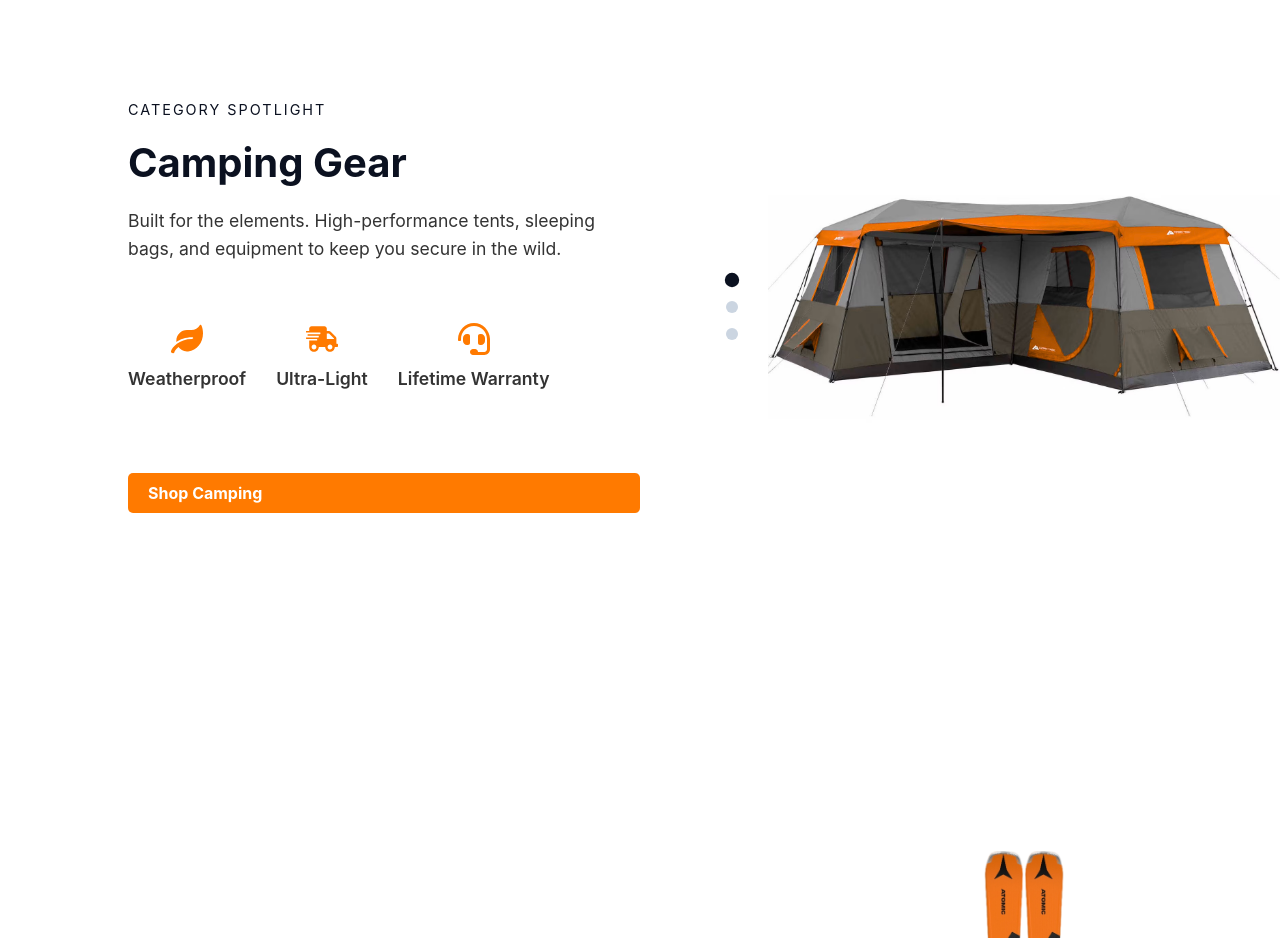
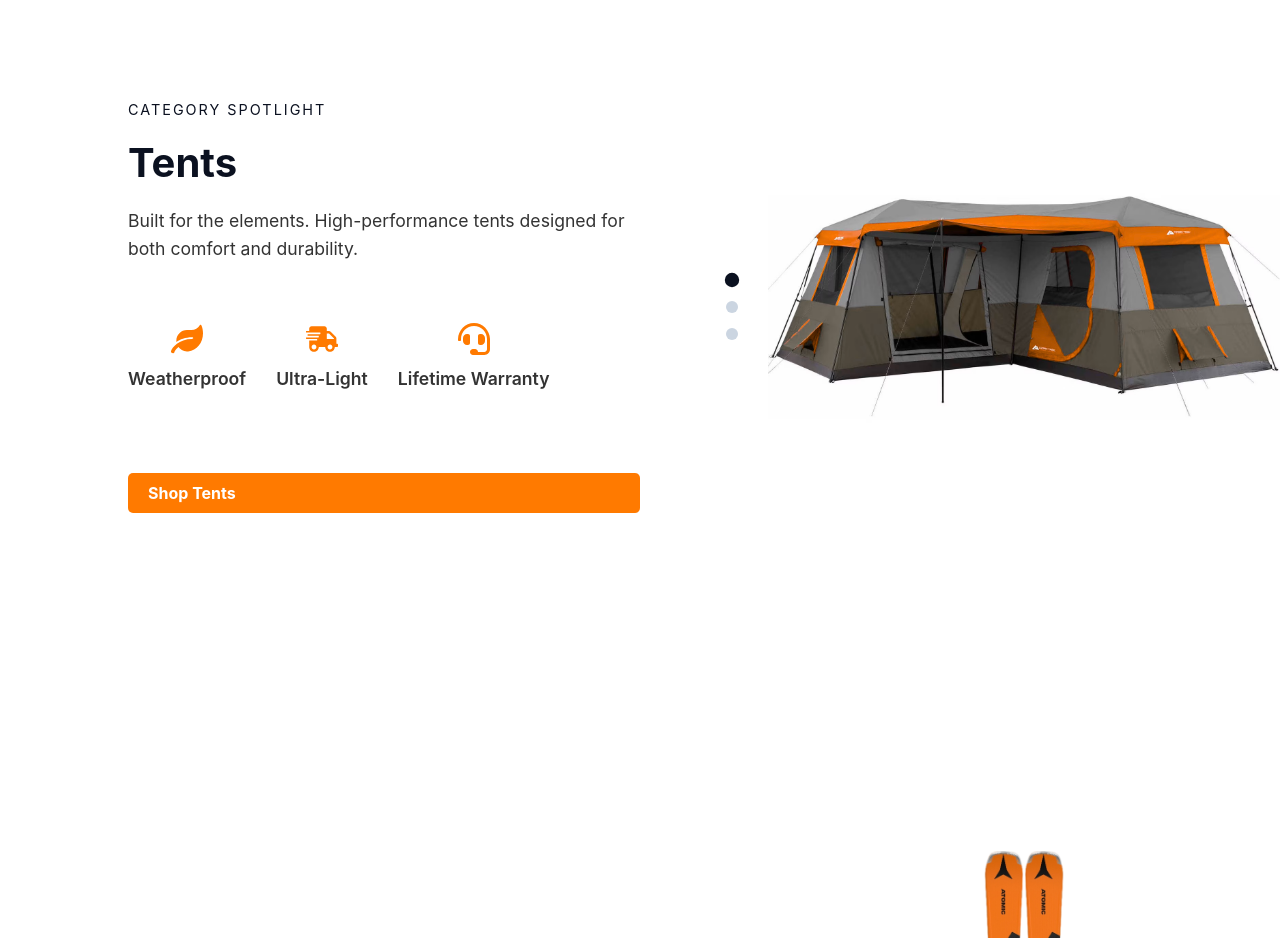
Before and after one commit to LukeArcherDesign/haven-falls-ecommerce, a React (Vite) app in the folder client/: page / in a window 1280 px wide. Shown: the part 1480-2418 px from the top of the page. Built offline with nearby package versions, Linux system fonts and the light colour scheme.

Commit message:
Feat: Updated category data arrays and implemented dynamic icon mapping

```diff
--- a/client/src/Pages/Home.jsx
+++ b/client/src/Pages/Home.jsx
@@ -2,9 +2,19 @@ import { useState, useEffect, useRef } from "react";
 import { Link } from "react-router-dom";
 import Hero from "../components/Hero";
 import ReviewCarousel from "../components/ReviewCarousel";
-import { customerReviews } from '../data/reviewsData';
+import { customerReviews } from "../data/reviewsData";
 
-import { FaShippingFast, FaLeaf, FaHeadset } from "react-icons/fa";
+import {
+  FaShippingFast,
+  FaLeaf,
+  FaHeadset,
+  FaMountain,
+  FaWind,
+  FaDumbbell,
+  FaCompass,
+  FaCompressAlt,
+  FaTools,
+} from "react-icons/fa";
 import campingImg from "../assets/camping.png";
 import apparelImg from "../assets/apparel.png";
 import accessoriesImg from "../assets/accessories.png";
@@ -15,18 +25,28 @@ import storyImg3 from "../assets/our-story-3.jpg";
 
 const categorySlides = [
   {
-    title: "Camping Gear",
+    title: "Tents",
     description:
-      "Built for the elements. High-performance tents, sleeping bags, and equipment to keep you secure in the wild.",
-    buttonText: "Shop Camping",
+      "Built for the elements. High-performance tents designed for both comfort and durability.",
+    buttonText: "Shop Tents",
     image: campingImg,
+    features: [
+      { icon: FaLeaf, text: "Weatherproof" },
+      { icon: FaShippingFast, text: "Ultra-Light" },
+      { icon: FaHeadset, text: "Lifetime Warranty" },
+    ],
   },
   {
-    title: "Apparel",
+    title: "Exercise",
     description:
-      "Engineered for movement. Breathable, weather-resistant clothing for any altitude.",
-    buttonText: "Shop Apparel",
+      "Engineered for extreme terrain. Made from high quality, long lasting materials to help you reach your peak performance.",
+    buttonText: "Shop Exercise",
     image: apparelImg,
+    features: [
+      { icon: FaMountain, text: "All-Terrain" },
+      { icon: FaWind, text: "Weather Resistant" },
+      { icon: FaDumbbell, text: "Heavy-Duty" },
+    ],
   },
   {
     title: "Accessories",
@@ -34,6 +54,11 @@ const categorySlides = [
       "The essential tools of the trade. Hydration packs, navigation gear, and survival kits.",
     buttonText: "Shop Accessories",
     image: accessoriesImg,
+    features: [
+      { icon: FaCompass, text: "Precision" },
+      { icon: FaCompressAlt, text: "Compact" },
+      { icon: FaTools, text: "Versatile" },
+    ],
   },
 ];
 
@@ -69,7 +94,7 @@ const Home = () => {
     imageRefs.current[index]?.scrollIntoView({
       behavior: "smooth",
       block: "nearest",
-      inline: "center"
+      inline: "center",
     });
   };
 
@@ -104,9 +129,21 @@ const Home = () => {
           </div>
 
           <div className="story-image-row">
-            <img src={storyImg1} alt="Haven Falls Origin" className="story-image" />
-            <img src={storyImg2} alt="Haven Falls Gear Quality" className="story-image" />
-            <img src={storyImg3} alt="Haven Falls Summit Deployment" className="story-image" />
+            <img
+              src={storyImg1}
+              alt="Haven Falls Origin"
+              className="story-image"
+            />
+            <img
+              src={storyImg2}
+              alt="Haven Falls Gear Quality"
+              className="story-image"
+            />
+            <img
+              src={storyImg3}
+              alt="Haven Falls Summit Deployment"
+              className="story-image"
+            />
           </div>
         </div>
       </section>
@@ -122,20 +159,17 @@ const Home = () => {
           </div>
 
           <div className="category-icon-grid">
-            <div className="icon-wrapper">
-              <FaLeaf className="slider-icon" />
-              <p>Weatherproof</p>
-            </div>
+            {categorySlides[activeSlide].features.map((feature, index) => {
+              // React requires component variables to start with a capital letter
+              const IconComponent = feature.icon;
 
-            <div className="icon-wrapper">
-              <FaShippingFast className="slider-icon" />
-              <p>Ultra-Light</p>
-            </div>
-
-            <div className="icon-wrapper">
-              <FaHeadset className="slider-icon" />
-              <p>Lifetime Warranty</p>
-            </div>
+              return (
+                <div key={index} className="icon-wrapper">
+                  <IconComponent className="slider-icon" />
+                  <p>{feature.text}</p>
+                </div>
+              );
+            })}
           </div>
 
           <Link to="/shop" className="secondary-button">
```
